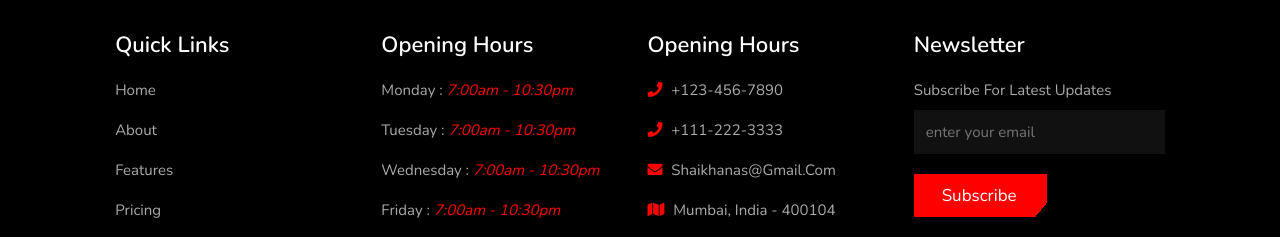
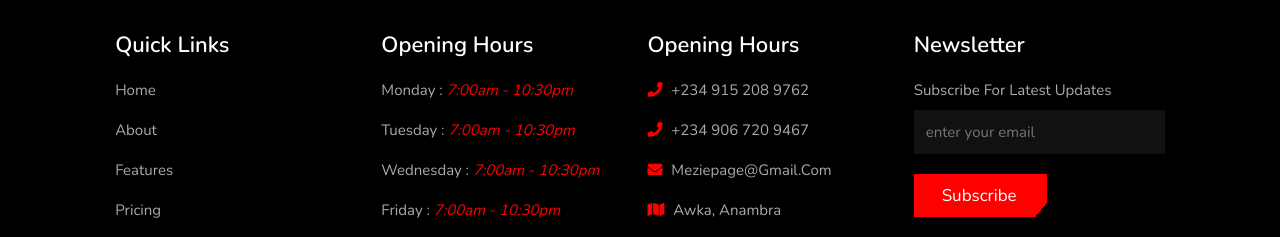
Before and after one commit to meziePage/fitness, a plain HTML site: page index.html in a window 1280 px wide. Shown: the part 5554-5791 px from the top of the page. Drawn offline with nearby package versions, Linux system fonts and the light colour scheme.

Commit message:
Update index.html

```diff
--- a/index.html
+++ b/index.html
@@ -473,10 +473,10 @@
 
         <div class="box">
             <h3>opening hours</h3>
-            <p> <i class="fas fa-phone"></i> +123-456-7890 </p>
-            <p> <i class="fas fa-phone"></i> +111-222-3333 </p>
-            <p> <i class="fas fa-envelope"></i> shaikhanas@gmail.com </p>
-            <p> <i class="fas fa-map"></i> mumbai, india - 400104 </p>
+            <p> <i class="fas fa-phone"></i> +234 915 208 9762 </p>
+            <p> <i class="fas fa-phone"></i> +234 906 720 9467 </p>
+            <p> <i class="fas fa-envelope"></i> meziepage@gmail.com </p>
+            <p> <i class="fas fa-map"></i> Awka, Anambra </p>
             <div class="share">
                 <a href="#" class="fab fa-facebook-f"></a>
                 <a href="#" class="fab fa-twitter"></a>
```
